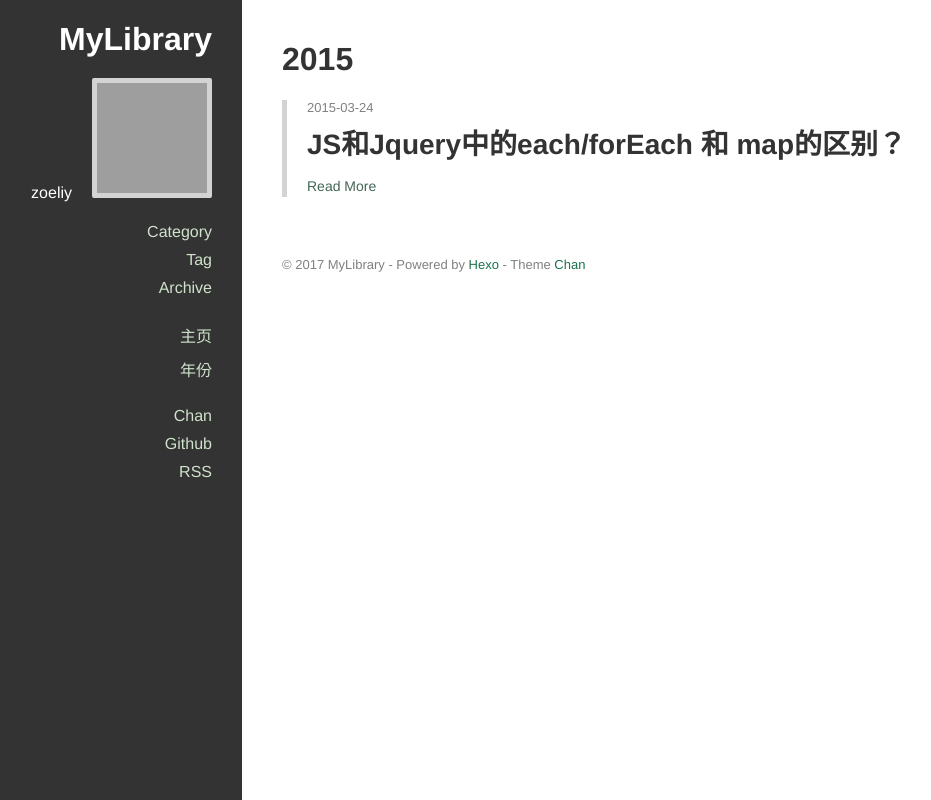
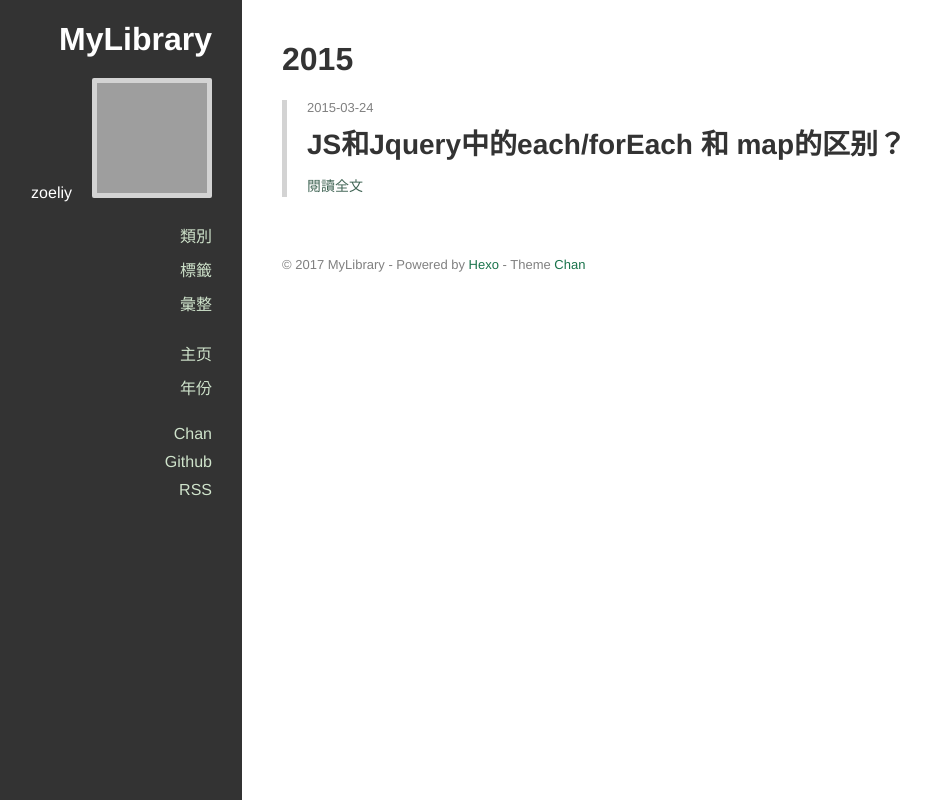
Before and after one commit to zoeliy/zoeliy.github.io, a plain HTML site: page archives/index.html in a window 1280 px wide. Shown: the whole page, without its empty margins (158-1089 px from the left). Drawn offline with nearby package versions, Linux system fonts and the light colour scheme; grey boxes are pictures that could not be loaded.

Commit message:
Site updated: 2017-08-10 21:33:28

```diff
--- a/archives/index.html
+++ b/archives/index.html
@@ -8,7 +8,7 @@
 
 <title>
 
-    Archive
+    彙整
 
 </title>
 
@@ -16,6 +16,7 @@
 <meta property="og:title" content="MyLibrary">
 <meta property="og:url" content="http://yoursite.com/archives/index.html">
 <meta property="og:site_name" content="MyLibrary">
+<meta property="og:locale" content="zn-CN">
 <meta name="twitter:card" content="summary">
 <meta name="twitter:title" content="MyLibrary">
 
@@ -78,21 +79,21 @@
 
 
               <li class="category-list-container">
-                <a href="javascript:;">Category</a>
+                <a href="javascript:;">類別</a>
 
               </li>
 
 
 
               <li class="tag-list-container">
-                <a href="javascript:;">Tag</a>
+                <a href="javascript:;">標籤</a>
 
               </li>
 
 
 
               <li class="archive-list-container">
-                <a href="javascript:;">Archive</a>
+                <a href="javascript:;">彙整</a>
                 <ul class="archive-list"><li class="archive-list-item"><a class="archive-list-link" href="/archives/2015/">2015</a><span class="archive-list-count">1</span></li></ul>
               </li>
 
@@ -184,7 +185,7 @@
           <h1 id="JS和Jquery中的each-forEach-和-map的区别？"><a href="#JS和Jquery中的each-forEach-和-map的区别？" class="headerlink" title="JS和Jquery中的each/forEach 和 map的区别？"></a>JS和Jquery中的each/forEach 和 map的区别？</h1>
           <p>
             <a href="/2015/03/24/foreach&map/">
-              Read More
+              閱讀全文
             </a>
           </p>
 
```
Also changed, not shown: 2015/03/24/foreach&map/index.html (+9 -8 lines), archives/2015/03/index.html (+6 -5 lines), archives/2015/index.html (+6 -5 lines), index.html (+5 -4 lines).
